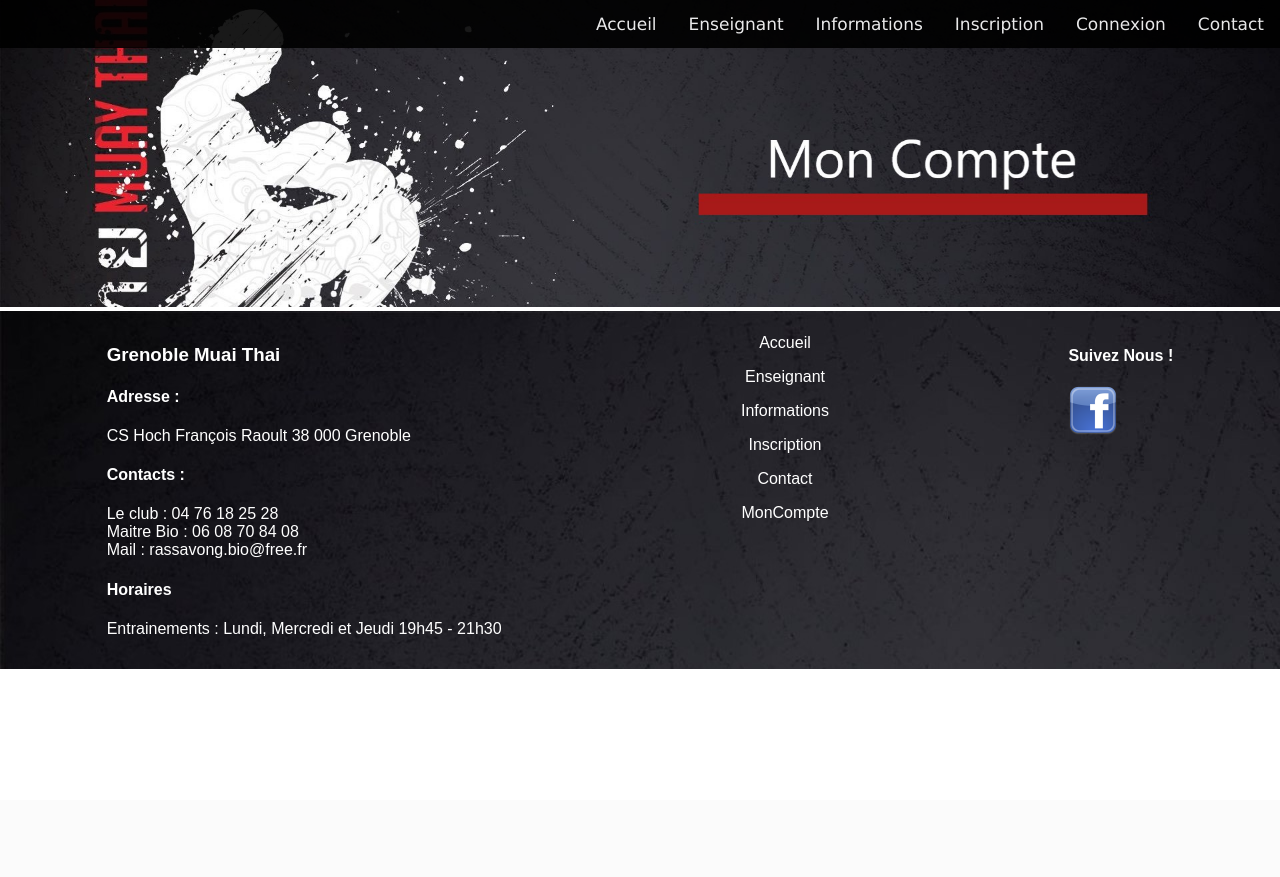
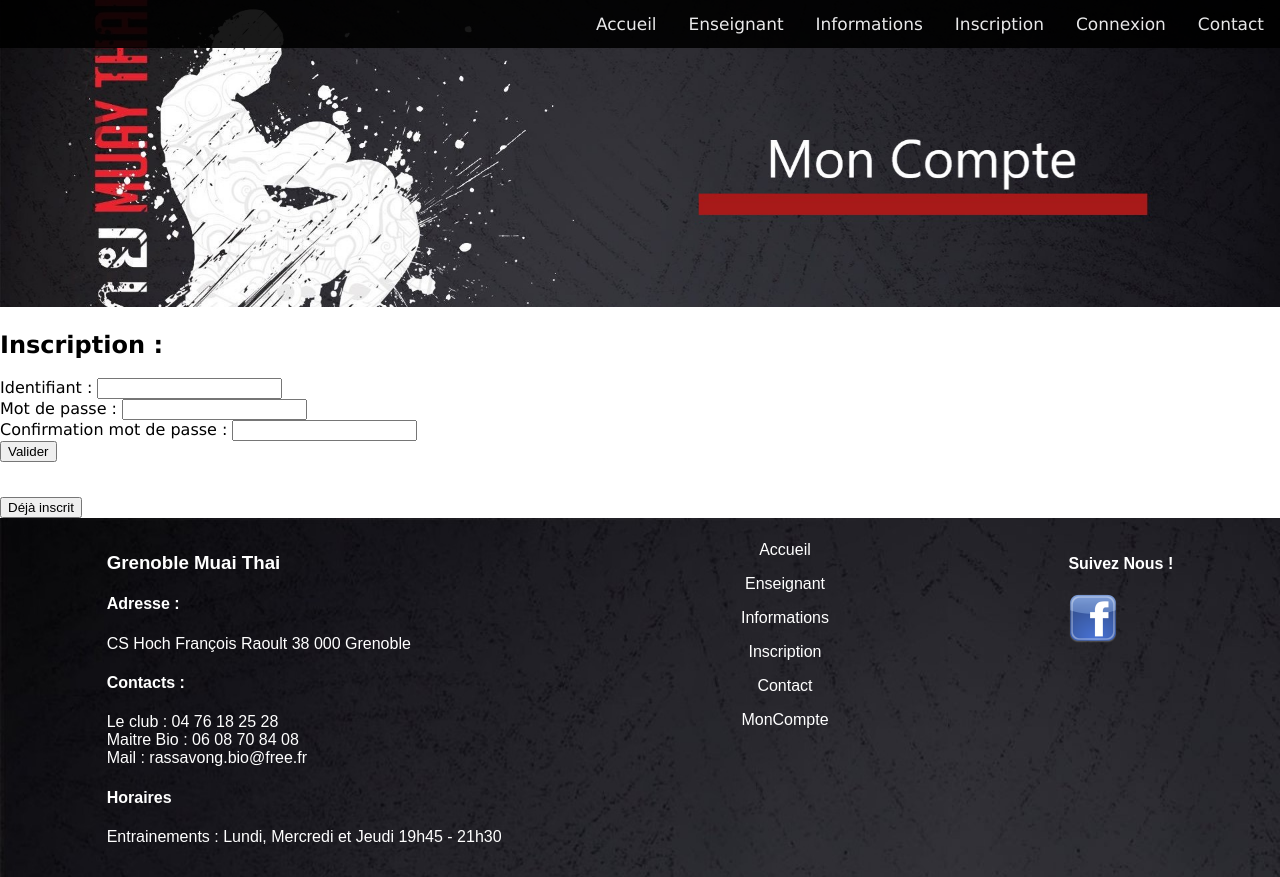
Before and after one commit to Blinko26/Projet-Grenoble-Muai-Thai-GMT-, a PHP site: page /ProjetArticle/subscribe.view.php in a window 1280 px wide. Before the commit the page ends 669 px from the top, so only its background shows below. Run offline with PHP 8.4, Linux system fonts and the light colour scheme.

Commit message:
Roi Arouf Arouf Gaaannnsta j'suis le plus beau de tout les rebeu

```diff
--- a/view/subscribe.view.php
+++ b/view/subscribe.view.php
@@ -3,9 +3,27 @@
 
   <img src="../view/Images/backgroundMonCompte.jpg" alt="Background" class="imgBackground">
 
+  </header>
 
-
-  </header>
+  <h2>Inscription : </h2>
+  <form action="../controler/monCompte.ctrl.php" method="post">
+      <p>
+      Identifiant :
+      <input type="string" name="identifiant" />
+      <br>
+      Mot de passe :
+      <input type="password" name="mot_de_passe"/>
+      <br>
+      Confirmation mot de passe :
+      <input type="password" name="conf_mot_de_passe"/>
+      <br>
+      <input type="submit" value="Valider" />
+      </p>
+  </form>
+  <br>
+  <form action="../controler/monCompte.ctrl.php">
+    <input type="submit" value="Déjà inscrit" />
+  </form>
 
   <?php include '../view/footer.view.php' ?>
 </body>
```
Also changed, not shown: view/monCompte.view.php (+10 -3 lines).
